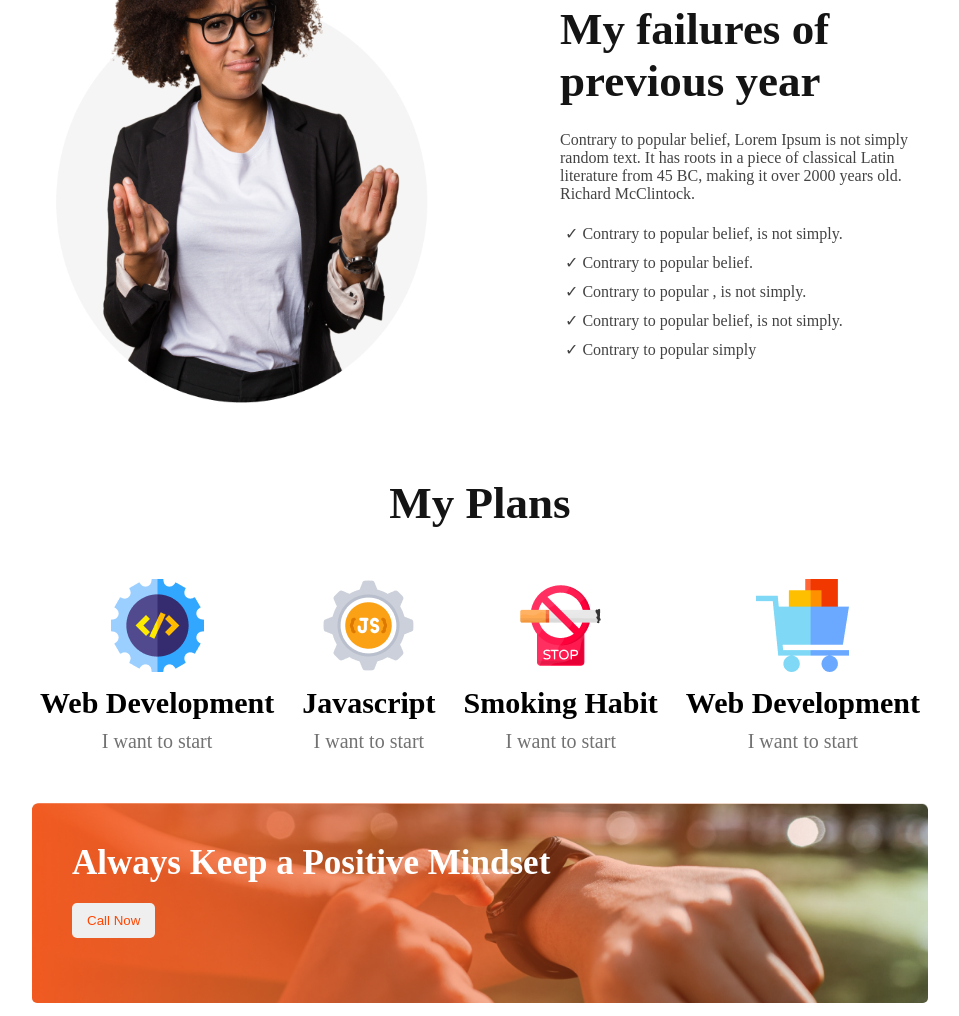
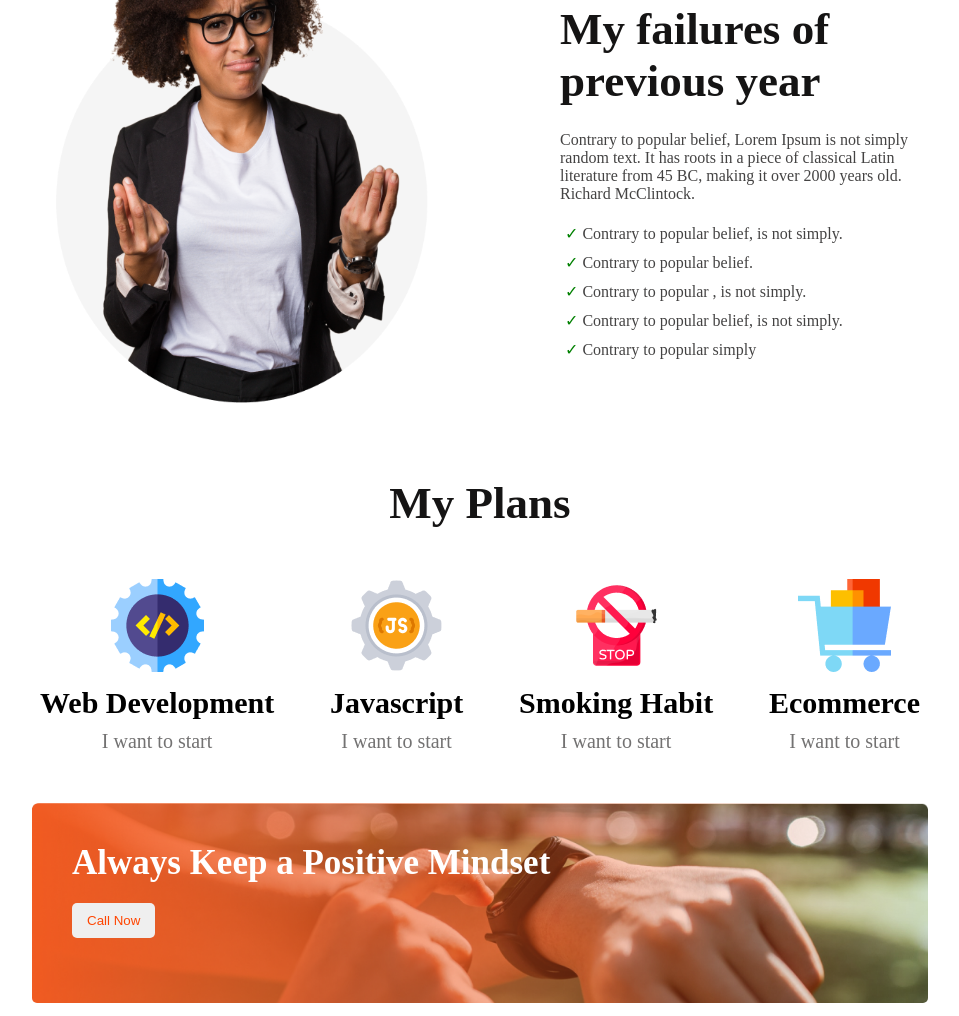
Before and after one commit to choyon88/assignment-1, a plain HTML site: page index.html in a window 1280 px wide. Shown: the part 1017-2033 px from the top of the page, without its empty margins (160-1119 px from the left). Drawn offline with Linux system fonts and the light colour scheme.

Commit message:
fixed plans text

```diff
--- a/index.html
+++ b/index.html
@@ -85,7 +85,7 @@
             <p class="plan-icon">
               <img src="./images/icons/ecom.png" alt="Ecommerce" />
             </p>
-            <h3 class="plan-title">Web Development</h3>
+            <h3 class="plan-title">Ecommerce</h3>
             <p class="plan-sub-title">I want to start</p>
           </div>
         </div>
--- a/styles/style.css
+++ b/styles/style.css
@@ -76,11 +76,9 @@ li {
 }
 li:before {
     content: '✓';
+    color: green;
   }
-/* li img {
-  height: 12px;
-  width: 13px;
-} */
+
 /* plan section design */
 #plans {
   height: 100vh;
```
